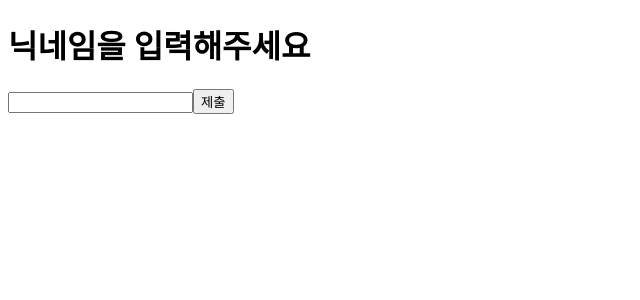
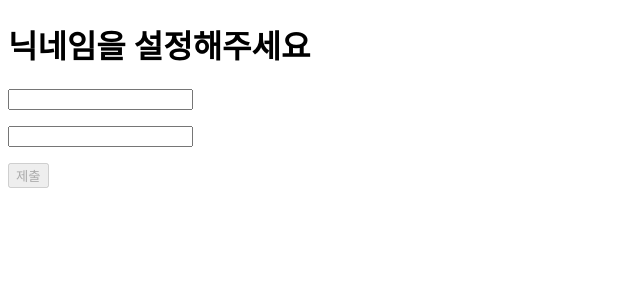
Before and after one commit to Team-semo/semo-frontend-with-type, a React (Create React App) app: page /auth/nickname in a window 1280 px wide. Shown: the top 300 px of the page, without its empty margins (0-640 px from the left). Built offline with nearby package versions, Linux system fonts and the light colour scheme.

Commit message:
Feat: email과 nickname 작성 페이지 출력
카카오톡으로 시작하기가 정상적으로 동작할 경우 닉네임과 email을 받는 페이지

정상적으로 완료될 경우 관심있는 스택을 선택하는 페이지로 navigate

```diff
--- a/src/pages/auth/NicknamePage.tsx
+++ b/src/pages/auth/NicknamePage.tsx
@@ -1,12 +1,51 @@
-import React from "react";
+import React, { useState } from "react";
+import { useNavigate } from "react-router-dom";
+import Redirect from "../../router/Redirect";
+import { AUTH } from "../../router/routerPath";
+import { emailValidator, nickNameValidator } from "./hooks/useValidate";
 
 const NicknamePage = () => {
+  const navigate = useNavigate();
+
+  const [nickname, setNickname] = useState("");
+  const [email, setEmail] = useState("");
+  const [nicknameAlert, setNicknameAlert] = useState("");
+  const [emailAlert, setEmailAlert] = useState("");
+  const [nicknameValidate, setNicknameValidate] = useState(false);
+  const [emailValidate, setEmailValidate] = useState(false);
+
+  const handleNicknameSubmit = (e: React.FormEvent<HTMLFormElement>) => {
+    e.preventDefault();
+
+    navigate(AUTH.auth + "/" + AUTH.interest);
+
+    setNickname("");
+    setEmail("");
+  };
+
+  const changeNickname = (e: React.ChangeEvent<HTMLInputElement>) => {
+    const { value } = e.target;
+    setNickname(value);
+    setNicknameAlert(
+      nickNameValidator({ nickname: value, setNicknameValidate })
+    );
+  };
+  const changeEmail = (e: React.ChangeEvent<HTMLInputElement>) => {
+    const { value } = e.target;
+    setEmail(value);
+    setEmailAlert(emailValidator({ email: value, setEmailValidate }));
+  };
+
   return (
     <div>
-      <h1>닉네임을 입력해주세요</h1>
-      <form action="submit">
-        <input type="text" />
-        <button>제출</button>
+      <h1>닉네임을 설정해주세요</h1>
+      <form action="submit" onSubmit={handleNicknameSubmit}>
+        <input type="text" onChange={changeNickname} value={nickname} />
+        <p>{nicknameAlert}</p>
+        <input type="text" onChange={changeEmail} value={email} />
+        <p>{emailAlert}</p>
+
+        <button disabled={!(nicknameValidate && emailValidate)}>제출</button>
       </form>
     </div>
   );
```
